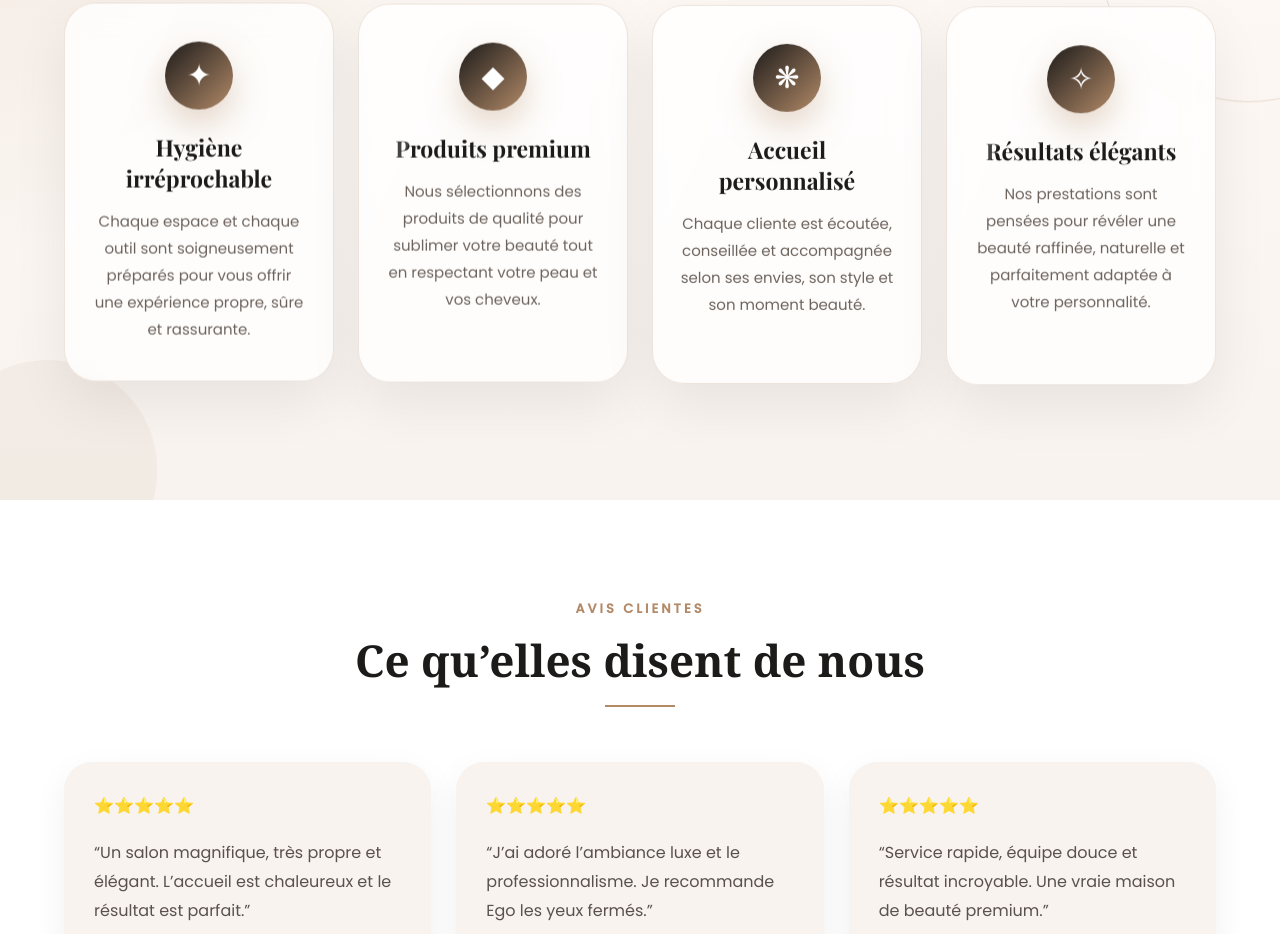
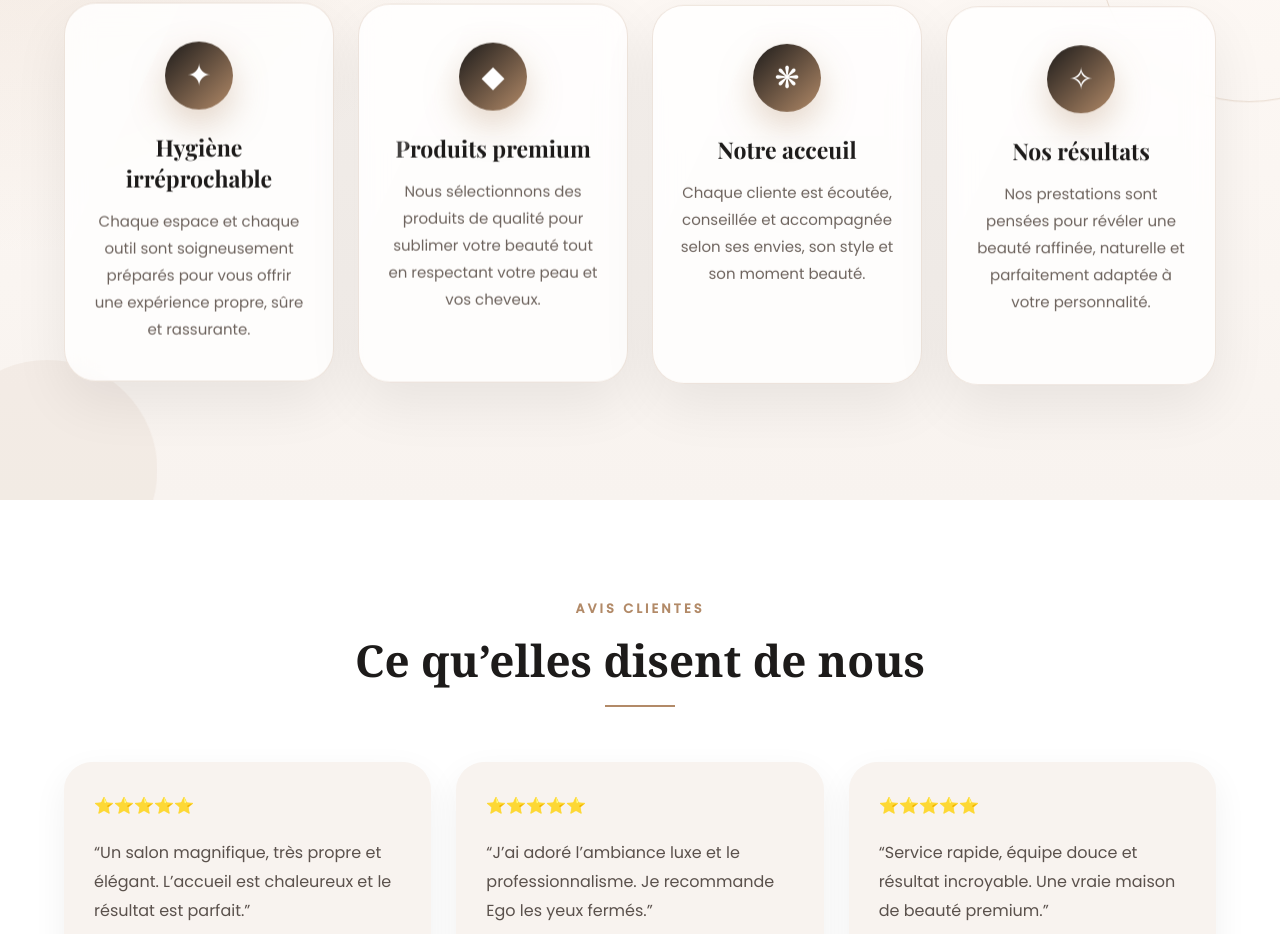
Before and after one commit to SpaceCoiff/Ego-Maisondebeaute, a plain HTML site: page index.html in a window 1280 px wide. Shown: the part 7744-8678 px from the top of the page. Drawn offline with nearby package versions, Linux system fonts and the light colour scheme.

Commit message:
Update index.html

```diff
--- a/index.html
+++ b/index.html
@@ -1019,13 +1019,13 @@ input[type="date"]{
 
       <div class="why-card reveal-zoom">
         <div class="why-icon">❋</div>
-        <h3>Accueil personnalisé</h3>
+        <h3>Notre acceuil</h3>
         <p>Chaque cliente est écoutée, conseillée et accompagnée selon ses envies, son style et son moment beauté.</p>
       </div>
 
       <div class="why-card reveal-zoom">
         <div class="why-icon">✧</div>
-        <h3>Résultats élégants</h3>
+        <h3>Nos résultats</h3>
         <p>Nos prestations sont pensées pour révéler une beauté raffinée, naturelle et parfaitement adaptée à votre personnalité.</p>
       </div>
     </div>
```
